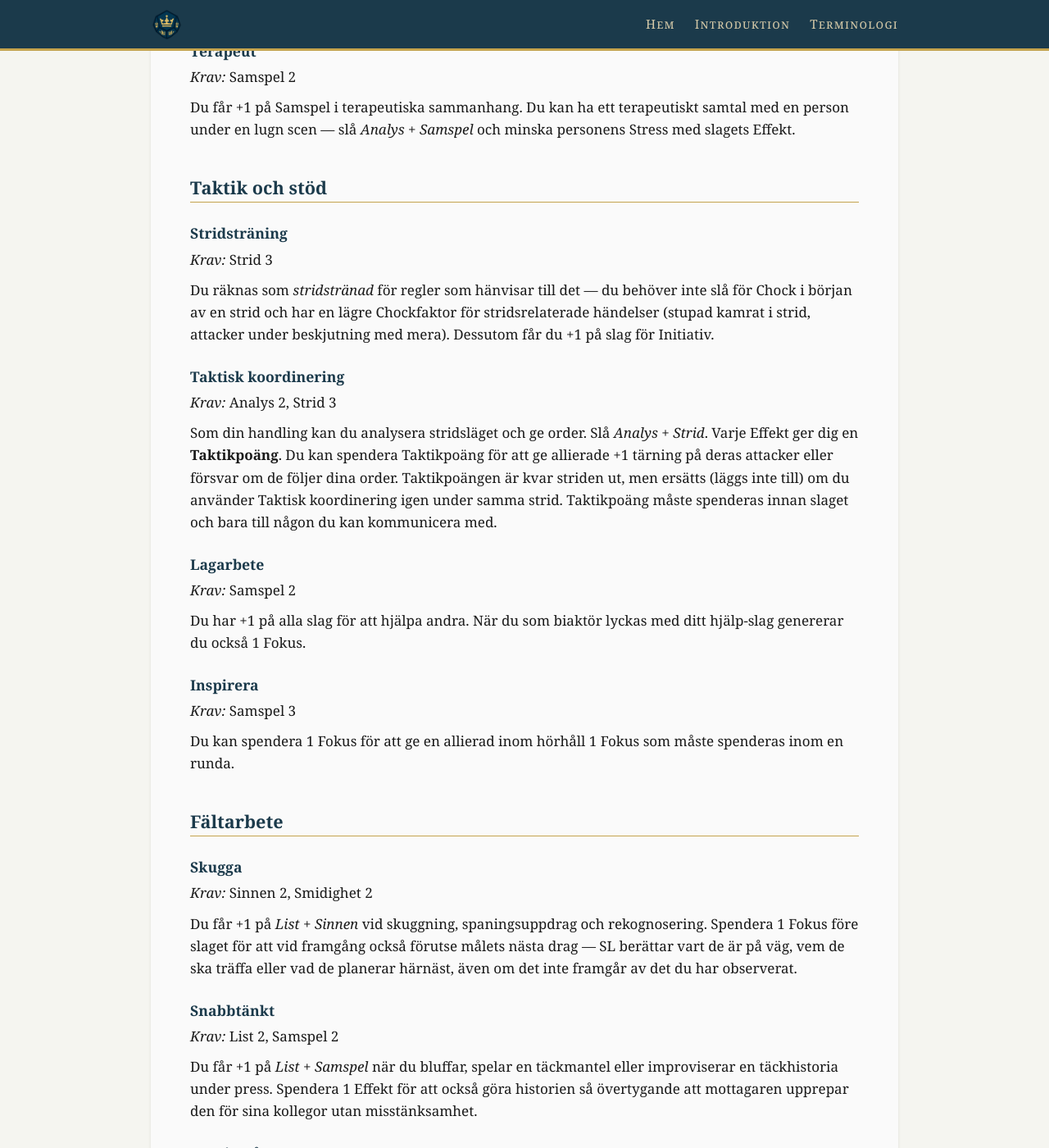
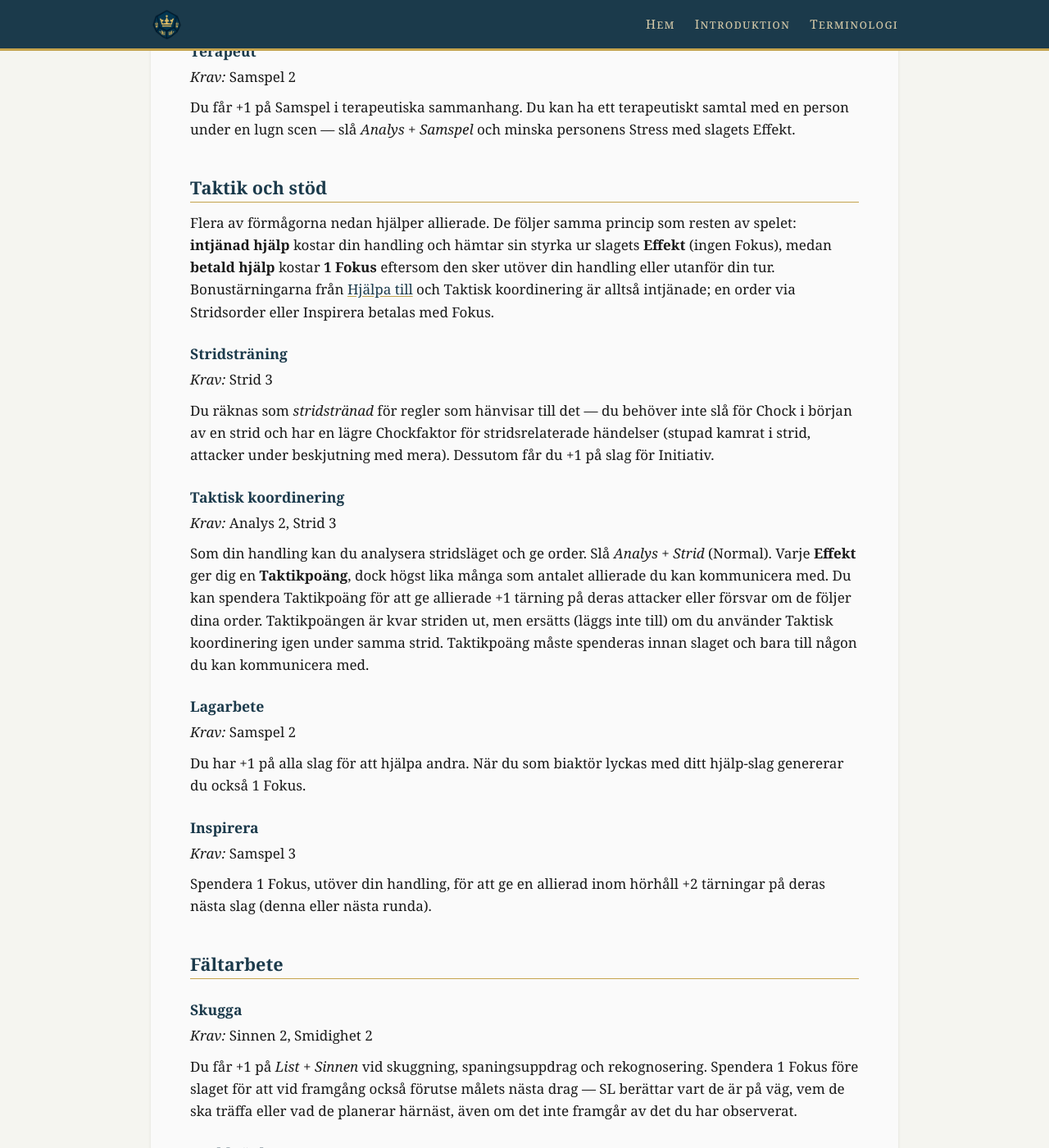
Before and after one commit to ulmus/Riket, a Jekyll site: the page built from Regler/Förmågor.md, in a window 1280 px wide and 1400 px high, scrolled down 4843 px. Shown: the whole window at 82% size. Built offline with Jekyll 4.4.1, drawn with Linux system fonts in a browser that asks for light colours; our own code applies the rules of GitHub Pages for plain Markdown files; some of the changed text lies outside the part shown.

Commit message:
Stringent allierad-hjälp och förtydligad handlingsekonomi
- Hjälp-princip i Förmågor: intjänad hjälp (din handling + Effekt, ingen
  Fokus) kontra betald hjälp (1 Fokus, utöver handling/utanför turen).
- Taktisk koordinering: explicit svårighet (Normal) och tak (max
  Taktikpoäng = antal allierade du kan kommunicera med).
- Stridsorder och Inspirera ramade som "utöver din handling"; Inspirera
  ger nu +2 tärningar i stället för en 1-mot-1 Fokus-överföring.
- Krafter: lägg till raden "Modifierar din handling" i
  handlingskostnad-tabellen.
- Strid och skada: en modifierare räknas inte som en andra "sak"; att
  upprätthålla en kraft är ett pågående tillstånd (handla samtidigt =
  två saker, ett steg svårare).

Co-Authored-By: Claude Opus 4.8 <noreply@anthropic.com>
Claude-Session: https://claude.ai/code/session_01ArWHeb7EpQ3TPrPSq36DwM

```diff
--- a/Regler/Förmågor.md
+++ b/Regler/Förmågor.md
@@ -160,6 +160,8 @@ Du får +1 på Samspel i terapeutiska sammanhang. Du kan ha ett terapeutiskt sam
 
 ## Taktik och stöd
 
+Flera av förmågorna nedan hjälper allierade. De följer samma princip som resten av spelet: **intjänad hjälp** kostar din handling och hämtar sin styrka ur slagets **Effekt** (ingen Fokus), medan **betald hjälp** kostar **1 Fokus** eftersom den sker utöver din handling eller utanför din tur. Bonustärningarna från [[Aktiviteter#Hjälpa till|Hjälpa till]] och Taktisk koordinering är alltså intjänade; en order via Stridsorder eller Inspirera betalas med Fokus.
+
 ### Stridsträning
 
 *Krav:* Strid 3
@@ -170,7 +172,7 @@ Du räknas som *stridstränad* för regler som hänvisar till det — du behöve
 
 *Krav:* Analys 2, Strid 3
 
-Som din handling kan du analysera stridsläget och ge order. Slå *Analys + Strid*. Varje Effekt ger dig en **Taktikpoäng**. Du kan spendera Taktikpoäng för att ge allierade +1 tärning på deras attacker eller försvar om de följer dina order. Taktikpoängen är kvar striden ut, men ersätts (läggs inte till) om du använder Taktisk koordinering igen under samma strid. Taktikpoäng måste spenderas innan slaget och bara till någon du kan kommunicera med.
+Som din handling kan du analysera stridsläget och ge order. Slå *Analys + Strid* (Normal). Varje **Effekt** ger dig en **Taktikpoäng**, dock högst lika många som antalet allierade du kan kommunicera med. Du kan spendera Taktikpoäng för att ge allierade +1 tärning på deras attacker eller försvar om de följer dina order. Taktikpoängen är kvar striden ut, men ersätts (läggs inte till) om du använder Taktisk koordinering igen under samma strid. Taktikpoäng måste spenderas innan slaget och bara till någon du kan kommunicera med.
 
 ### Lagarbete
 
@@ -182,7 +184,7 @@ Du har +1 på alla slag för att hjälpa andra. När du som biaktör lyckas med
 
 *Krav:* Samspel 3
 
-Du kan spendera 1 Fokus för att ge en allierad inom hörhåll 1 Fokus som måste spenderas inom en runda.
+Spendera 1 Fokus, utöver din handling, för att ge en allierad inom hörhåll +2 tärningar på deras nästa slag (denna eller nästa runda).
 
 ## Fältarbete
 
@@ -434,7 +436,7 @@ Spendera 1 Fokus före ett förhör för att etablera en avväpnande, vänlig st
 
 *Krav:* Expertis: Officer
 
-Spendera 1 Fokus för att ge en allierad +3 tärningar på nästa attack eller försvar.
+Spendera 1 Fokus, utöver din handling, för att ge en allierad +3 tärningar på nästa attack eller försvar.
 
 #### Fältbefäl
 
```
Also changed, not shown: Regler/Krafter.md (+6 -5 lines), Regler/Strid och skada.md (+3 -1 lines).
